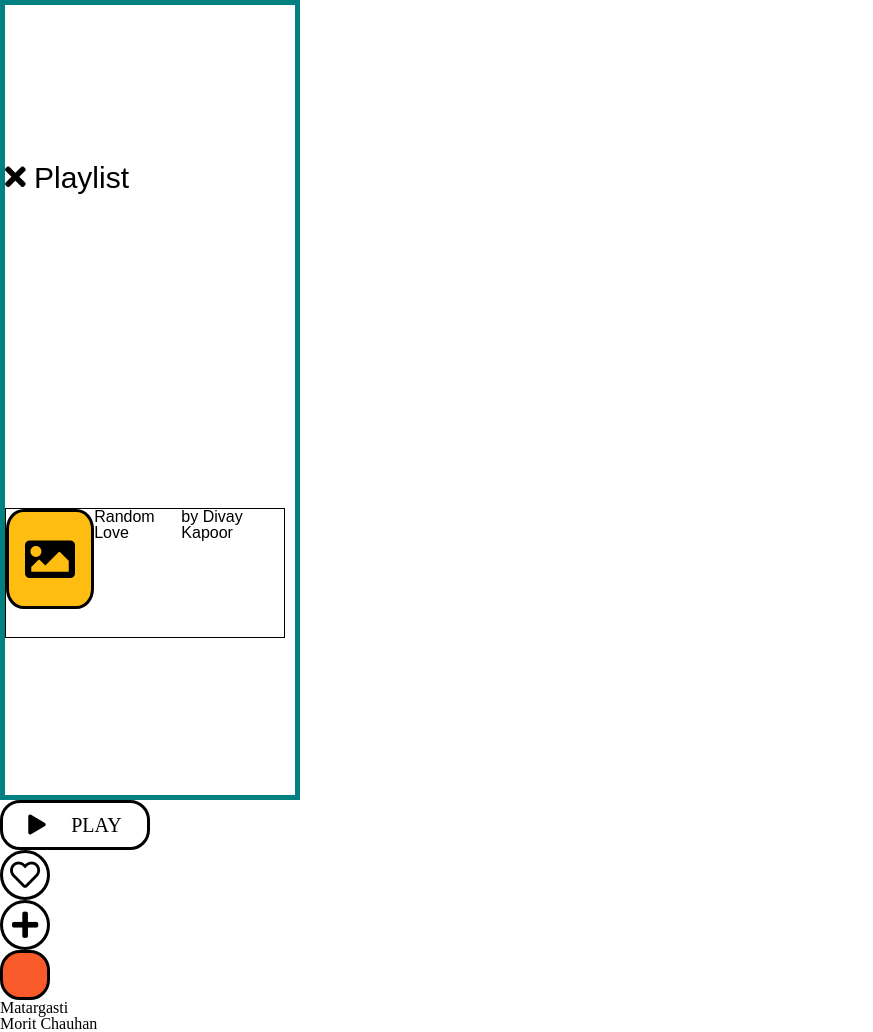
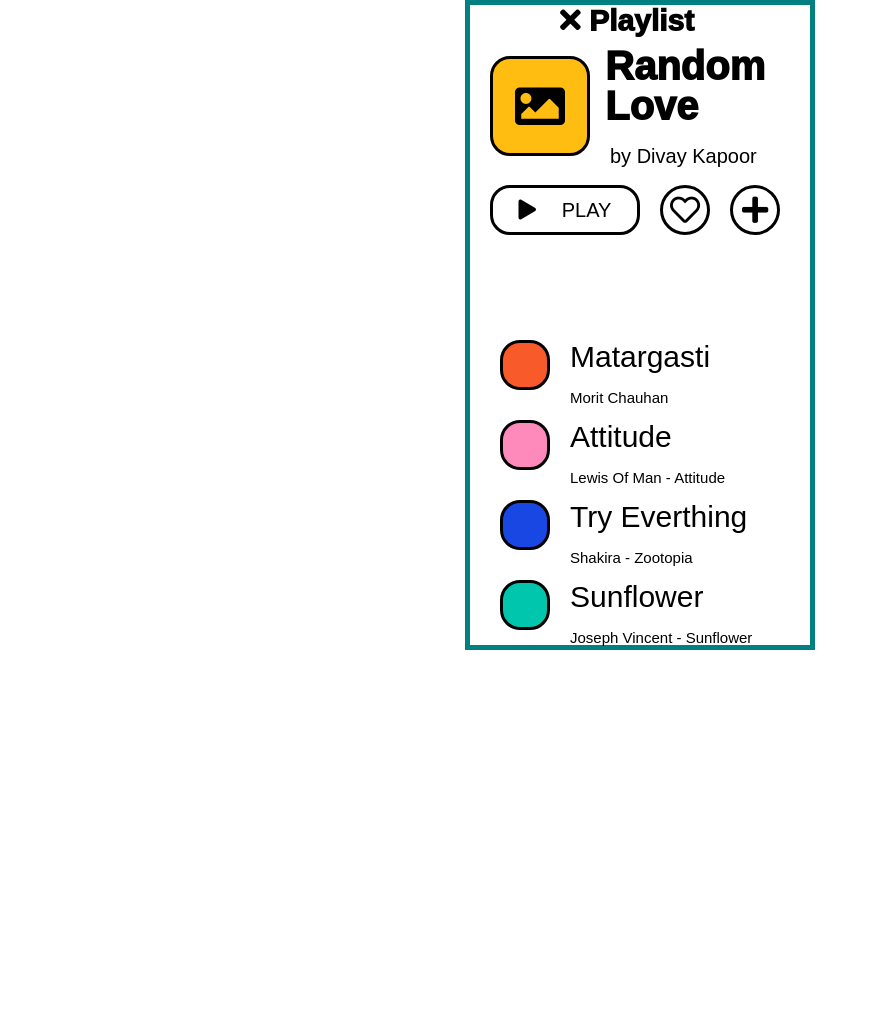
Before and after one commit to moonster77/kokoa-clone-2020, a plain HTML site: page challenge/11-18-playlist/index.html in a window 1280 px wide. Shown: the whole page, without its empty margins (0-873 px from the left). After the commit the page ends 800 px from the top, so only its background shows below. Drawn offline with nearby package versions, Linux system fonts and the light colour scheme.

Commit message:
challenge(11-18) update

```diff
--- a/challenge/11-18-playlist/index.html
+++ b/challenge/11-18-playlist/index.html
@@ -22,15 +22,28 @@
       </header>
       <div class="playlist__header-bigbigbox">
         <div class="playlist__header-bigbox"><i class="fas fa-image"></i></div>
-        <span class="playlist__mainList">Random Love</span><br><span class="playlist__mainComposer">by Divay Kapoor</span>
+        <span class="playlist__mainList">Random<br>Love</span><br><span class="playlist__mainComposer">by Divay Kapoor</span>
         </div>
+      <div class="playlist__header-bigbigbox">
+        <div class="playlist__playButton"><i class="fas fa-play"></i>PLAY</div>
+        <div class="playlist__like"><i class="far fa-heart"></i></div>
+       <div class="playlist__plus"><i class="fas fa-plus"></i></div>
       </div>
-      <div class="playlist__playButton"><i class="fas fa-play"></i>PLAY</div>
-      <div class="playlist__like"><i class="far fa-heart"></i></div>
-      <div class="playlist__plus"><i class="fas fa-plus"></i></div>
       <div class="playlist__mainNext">
         <div class="playlist__mainNextSong1"></div>
-        <div><p>Matargasti<br>Morit Chauhan</p></div>
+        <span class="span1">Matargasti</span><span class="span2">Morit Chauhan</span>
+      <div class="playlist__mainNext">
+        <div class="playlist__mainNextSong2"></div>
+        <span class="span1">Attitude</span><br><span class="span2">Lewis Of Man - Attitude</span>
+      </div>
+      <div class="playlist__mainNext">
+        <div class="playlist__mainNextSong3"></div>
+        <span class="span1">Try Everthing</span><br><span class="span2">Shakira - Zootopia</span>
+      </div>
+      <div class="playlist__mainNext">
+        <div class="playlist__mainNextSong4"></div>
+        <span class="span1">Sunflower</span><br><span class="span2">Joseph Vincent - Sunflower</span>
+      </div>
       </div>
     </div>
   </body>
--- a/challenge/11-18-playlist/style.css
+++ b/challenge/11-18-playlist/style.css
@@ -1,32 +1,41 @@
 * {
   box-sizing: border-box;
 }
+body{
+  display: flex;
+  justify-content: center;
+}
 .playlist__body {
   border: 5px solid teal;
-  width: 300px;
-  height: 800px;
+  width: 350px;
+  height: 650px;
   display: flex;
   font-family: sans-serif;
   flex-direction: column;
-  justify-content: space-around;
-  //align-items: center;
+  justify-content: space-between;
 }
 .playlist__header {
   font-size: 30px;
   top: 10px;
+  font-weight: 1000;
+  margin-left: 90px;
 }
 .playlist__header-bigbigbox {
-  width: 280px;
+  width: 290px;
   height: 130px;
-  border: 1px solid black;
+  margin-left: 20px;
   position: relative;
   display: flex;
+  justify-content: space-between;
+  flex-wrap: wrap;
+
 }
 .playlist__header-bigbox {
   width: 100px;
   height: 100px;
   background-color: #ffbd11;
   border-radius: 20%;
+  margin-top: 10px;
   border: 3px solid black;
   font-size: 50px;
   display: flex;
@@ -34,8 +43,13 @@
   align-items: center;
 }
 .playlist__mainList {
+  font-size: 40px;
+  font-weight: 1000;
 }
 .playlist__mainComposer {
+  font-size: 20px;
+  margin-left: 120px;
+  margin-top: -20px;
 }
 .playlist__playButton {
   width: 150px;
@@ -68,20 +82,55 @@
   align-items: center;
 }
 .playlist__mainNext {
+  width: 280;
+  height: 100;
+  display: flex;
+  align-items: center;
+  flex-wrap: wrap;
 }
+
 .playlist__mainNextSong1 {
   width: 50px;
   height: 50px;
+  margin-left: 30px;
+  margin-top: 15px;
   border-radius: 20px;
   border: 3px solid black;
   background-color: #f85a2a;
 }
 .playlist__mainNextSong2 {
+  width: 50px;
+  height: 50px;
+  margin-left: 30px;
+  margin-top: 15px;
+  border-radius: 20px;
+  border: 3px solid black;
   background-color: #fe8abb;
 }
 .playlist__mainNextSong3 {
+  width: 50px;
+  height: 50px;
+  margin-left: 30px;
+  margin-top: 15px;
+  border-radius: 20px;
+  border: 3px solid black;
   background-color: #1847e4;
 }
 .playlist__mainNextSong4 {
+  width: 50px;
+  height: 50px;
+  margin-left: 30px;
+  margin-top: 15px;
+  border-radius: 20px;
+  border: 3px solid black;
   background-color: #00c6ae;
 }
+.span1{
+  margin-left: 20px;
+  font-size: 30px;
+  font-weight: 100;
+}
+.span2{
+  margin-left: 100px;
+  font-size: 15px;
+}
```
